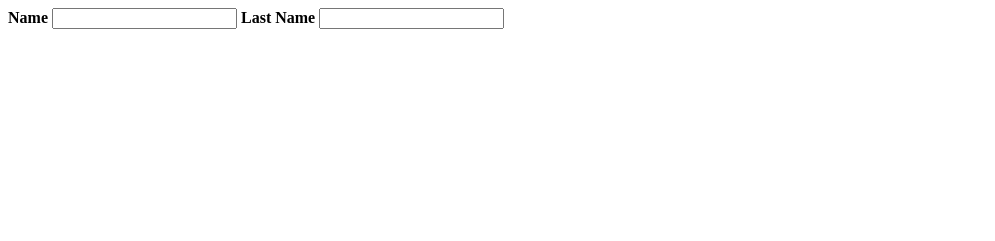
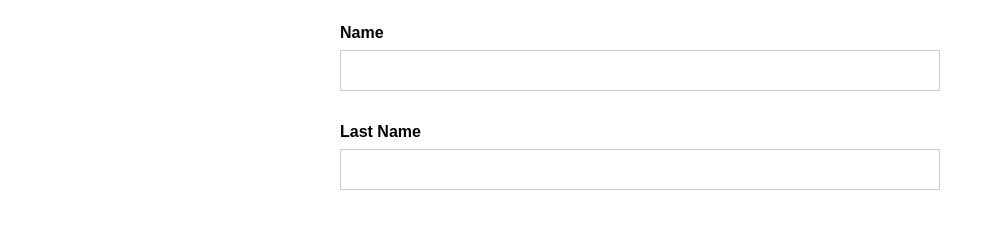
Before and after one commit to AghLearning/Lemoncode_JS_Entregas, a plain HTML site: page Modulo_1/index.html in a window 1280 px wide. Shown: the whole page, without its empty margins (0-995 px from the left). Drawn offline with Linux system fonts and the light colour scheme.

Commit message:
Modulo 1 - Ejercicio 2

```diff
--- /dev/null
+++ b/Modulo_1/css/site.css
@@ -0,0 +1,21 @@
+body {
+    font-family: Arial, Helvetica, sans-serif;
+}
+
+input {
+    width: 100%;
+    padding: 12px 20px;
+    margin: 8px 0 32px 0;
+    display: inline-block;
+    border: 1px solid #ccc;
+    box-sizing: border-box;
+}
+
+.container {
+    margin: auto;
+    width: 50%;
+}
+
+.data {
+    padding: 16px;
+}
--- a/Modulo_1/index.html
+++ b/Modulo_1/index.html
@@ -4,6 +4,7 @@
     <meta charset="UTF-8">
     <meta http-equiv="X-UA-Compatible" content="IE=edge">
     <meta name="viewport" content="width=device-width, initial-scale=1.0">
+    <link rel="stylesheet" href="css/site.css" />
     <title>Datos de Usuario</title>
 </head>
 <body>
```
Also changed, not shown: 1 other file.
